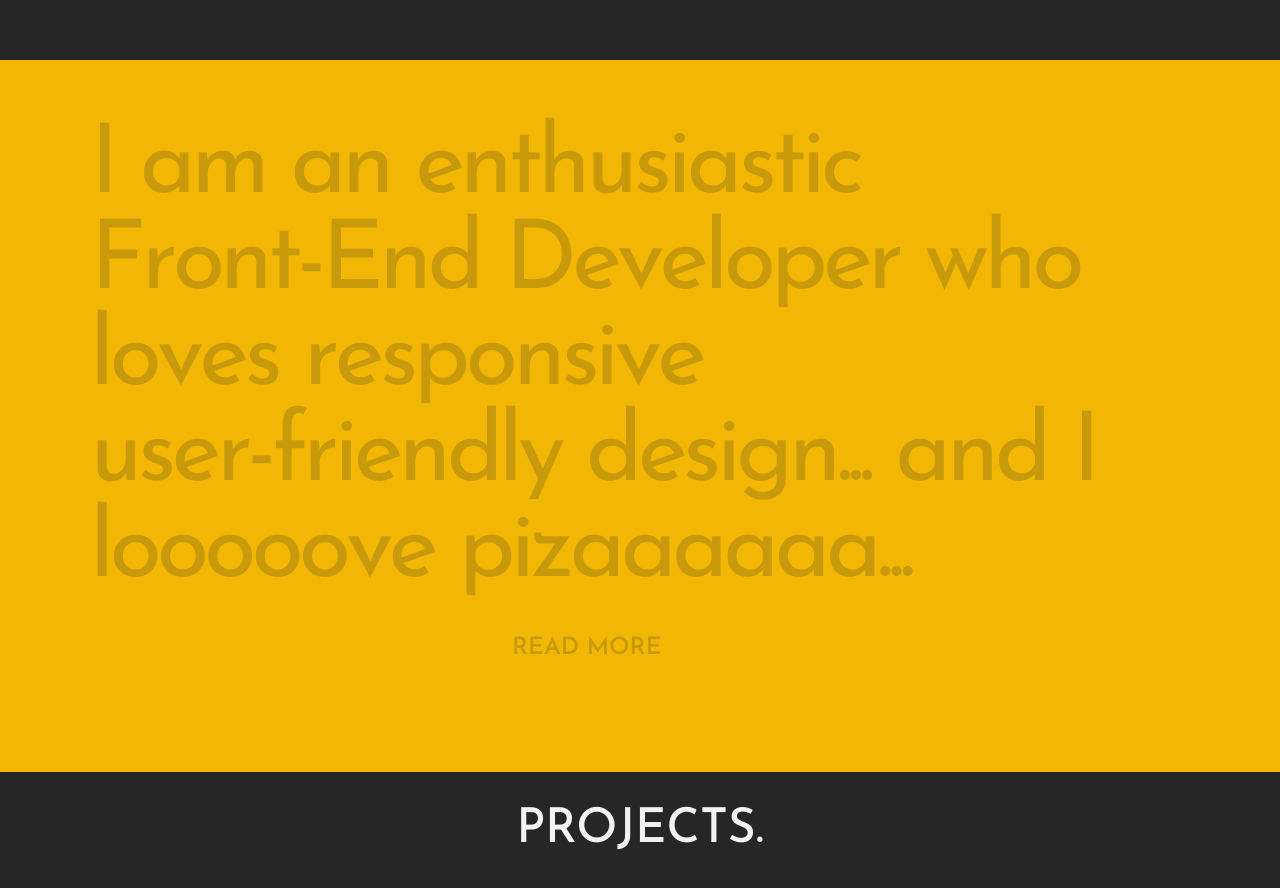
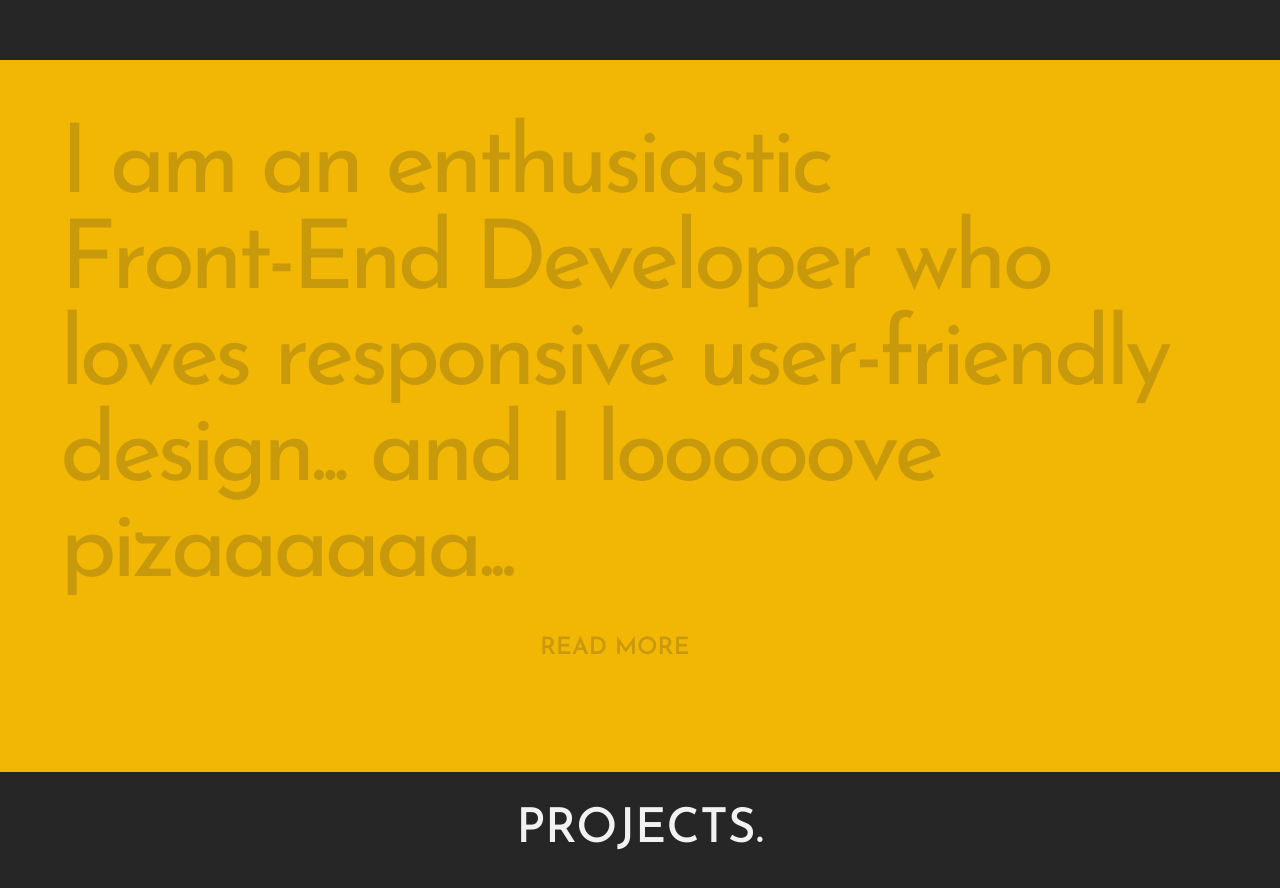
Before and after one commit to davidklmn/portfolio, a React (Create React App) app: page / in a window 1280 px wide. Shown: the part 740-1628 px from the top of the page. Built offline with nearby package versions, Linux system fonts and the light colour scheme.

Commit message:
About style fix

```diff
--- a/src/components/about.css
+++ b/src/components/about.css
@@ -12,9 +12,8 @@
 }
 
 .about-container p {
-    width: 90%;
     font-size: 6rem;
-    margin-left: 30px;
+    margin-left: auto;
     letter-spacing: -5px;
     line-height: 6rem;
 }
```
